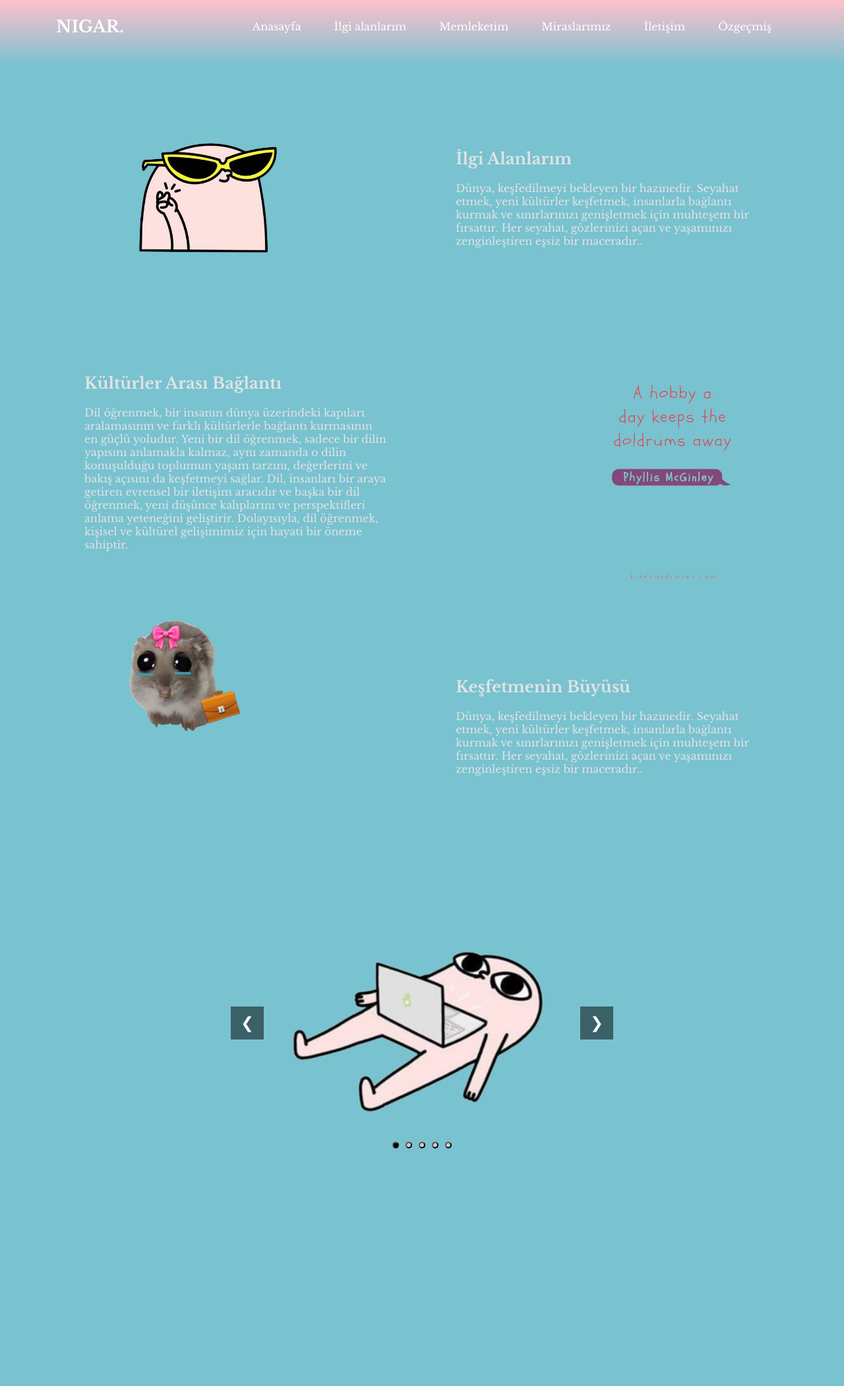
After one commit to nigaarr/proje, a PHP site: page /html/memlekketim.html in a window 1280 px wide. The commit adds this page. Shown: the whole page at 66% size. Run offline with PHP 8.4, Linux system fonts and the light colour scheme; some libraries are stand-ins or nearby versions.

Commit message:
memleketim
Memleketim kısmına slider ekledim ve sliderdaki reismlere dokunulduğu zaman bizi yeni sayfalara götürüyor slider onun içinde linkler ekledim ve bunu js kodu ile yapıla bilmesi için bir kısım html kodları ekledim

```diff
--- a/css/anasayfa.css
+++ b/css/anasayfa.css
@@ -6,6 +6,7 @@ html{
     padding: 0;
     list-style: none;
     text-decoration: none;
+    box-sizing: border-box;
 }
 body{
     background: #79c2d0;
@@ -286,3 +287,72 @@ ul li {
     top: 0px; /* Üstten 10 piksel mesafe */
     right: 10px; /* Sağdan 10 piksel mesafe */
 }
+/*-------------------------- Memleketim -------------------------*/
+.slider-container {
+    position: relative;
+    width: 600px;
+    height: 400px;
+    margin: 50px auto;
+}
+
+.slide {
+    position: absolute;
+    top: 0;
+    left: 0;
+    width: 100%;
+    height: 100%;
+    opacity: 0;
+    transition: opacity 0.5s ease-in-out;
+}
+
+.slide img {
+    width: 100%;
+    height: 100%;
+    object-fit: cover;
+}
+
+.slide.active {
+    opacity: 1;
+}
+
+.prev-btn, .next-btn {
+    position: absolute;
+    top: 50%;
+    transform: translateY(-50%);
+    width: 50px;
+    height: 50px;
+    background-color: rgba(0, 0, 0, 0.5);
+    color: white;
+    font-size: 24px;
+    border: none;
+    cursor: pointer;
+}
+
+.prev-btn {
+    left: 10px;
+}
+
+.next-btn {
+    right: 10px;
+}
+
+.dot-container {
+    position: absolute;
+    bottom: 10px;
+    left: 50%;
+    transform: translateX(-50%);
+    display: flex;
+}
+
+.dot {
+    width: 10px;
+    height: 10px;
+    margin: 0 5px;
+    background-color: #ccc;
+    border-radius: 50%;
+    cursor: pointer;
+}
+
+.dot.active {
+    background-color: #000;
+}
--- a/html/anasayfa.html
+++ b/html/anasayfa.html
@@ -21,7 +21,7 @@
             <ul class="nav_links">
                 <li><a href="anasayfa.html">Anasayfa</a></li>
                 <li><a href="ilgialanlarım.html">İlgi alanlarım</a></li>
-                <li><a href="#memleketim">Memleketim</a></li>
+                <li><a href="memlekketim.html">Memleketim</a></li>
                 <li><a href="#miraslarimiz">Miraslarımız</a></li>
                 <li><a href="#iletisim">İletişim</a></li>
                 <li><a href="cv.html">Özgeçmiş</a></li>
--- a/html/login.html
+++ b/html/login.html
@@ -21,8 +21,8 @@
                 <ul>
                     <li><a href="anasayfa.html" class="link">Anasayfa</a></li>
                     <li><a href="ilgialanlarım.html" class=" link">İlgi alanlarım</a></li>
-                    <li><a href="#memleketim" class="link">Memleketim</a></li>
-                    <li><a href="#miraslarimiz" class="link">Miraslarımız</a></li>
+                    <li><a href="memlekketim.html" class="link">Memleketim</a></li>
+                    <li><a href="#miralarimiz" class="link">Miraslarımız</a></li>
                     <li><a href="#iletisim" class=" link">İletişim</a></li>
                     <li><a href="cv.html" class=" link">Özgeçmiş</a></li>
                 </ul>
--- /dev/null
+++ b/html/memlekketim.html
@@ -0,0 +1,112 @@
+<!DOCTYPE html>
+<html lang="en">
+<head>
+    <meta charset="UTF-8">
+    <meta name="viewport" content="width=device-width, initial-scale=1.0">
+    <link href="https://fonts.googleapis.com/css2?family=Libre+Baskerville:ital,wght@0,400;0,700;1,400&display=swap" rel="stylesheet">
+    <link href='https://unpkg.com/boxicons@2.1.4/css/boxicons.min.css' rel='stylesheet'>
+    <link href='https://unpkg.com/boxicons@2.1.4/css/boxicons.min.css' rel='stylesheet'>
+    <link rel="stylesheet" href="https://cdnjs.cloudflare.com/ajax/libs/font-awesome/5.15.4/css/all.min.css">
+    <link rel="stylesheet" href="/css/anasayfa.css">
+    <title>Nigar's website</title>
+</head>
+<body>
+    <header>
+        <div class="navbar">
+            <div class="logo">
+                <h2><a href="#">Nigar.</a></h2>
+            </div>
+            <div class="nav-menu" id="navMenu">
+                <ul class="nav_links">
+                    <li><a href="anasayfa.html" class="link">Anasayfa</a></li>
+                    <li><a href="ilgialanlarım.html" class="link">İlgi alanlarım</a></li>
+                    <li><a href="memlekketim.html" class="link_active">Memleketim</a></li>
+                    <li><a href="#miraslarimiz" class="link">Miraslarımız</a></li>
+                    <li><a href="#iletisim" class="link">İletişim</a></li>
+                    <li><a href="cv.html" class="link">Özgeçmiş</a></li>
+                </ul>
+            </div>
+        </div>
+    </header>
+   <section id="memlekketim">
+    <div class="aboutme">
+        <div class="aboutme_child1">
+            <img src="/images/me.png" class="image1">
+        </div>
+        <div class="aboutme_child">
+        <h1>İlgi Alanlarım</h1><br>
+        <p>  Dünya, keşfedilmeyi bekleyen bir hazinedir.
+             Seyahat etmek, yeni kültürler keşfetmek, insanlarla
+             bağlantı kurmak ve sınırlarınızı genişletmek için muhteşem
+              bir fırsattır. Her seyahat, gözlerinizi açan ve yaşamınızı
+              zenginleştiren eşsiz bir maceradır..</p>
+        </div>
+    </div>
+    <div class="aboutme">
+        <div class="aboutme_child">
+        <h1>Kültürler Arası Bağlantı</h1><br>
+        <p>  Dil öğrenmek, bir insanın dünya üzerindeki kapıları aralamasının
+             ve farklı kültürlerle bağlantı kurmasının en güçlü yoludur. Yeni bir
+             dil öğrenmek, sadece bir dilin yapısını anlamakla kalmaz, aynı zamanda
+             o dilin konuşulduğu toplumun yaşam tarzını, değerlerini ve bakış açısını
+              da keşfetmeyi sağlar. Dil, insanları bir araya getiren evrensel bir iletişim
+               aracıdır ve başka bir dil öğrenmek, yeni düşünce kalıplarını ve perspektifleri
+                anlama yeteneğini geliştirir. Dolayısıyla, dil öğrenmek, kişisel ve kültürel
+                 gelişimimiz için hayati bir öneme sahiptir.</p>
+        </div>
+        <div class="aboutme_child1">
+            <img src="/images/hobby.png" class="image1">
+        </div>
+    </div>
+    <div class="aboutme">
+        <div class="aboutme_child1">
+            <img src="/images/Bow_hamster-removebg-preview.png" class="image1">
+        </div>
+        <div class="aboutme_child">
+        <h1>Keşfetmenin Büyüsü</h1><br>
+        <p>  Dünya, keşfedilmeyi bekleyen bir hazinedir.
+             Seyahat etmek, yeni kültürler keşfetmek, insanlarla
+             bağlantı kurmak ve sınırlarınızı genişletmek için muhteşem
+              bir fırsattır. Her seyahat, gözlerinizi açan ve yaşamınızı
+              zenginleştiren eşsiz bir maceradır..</p>
+        </div>
+    </div>
+
+    <div class="slider-container">
+        <div class="slide">
+            <img src="/images/die.png" alt="Image 1" class="slide-image" data-url="https://www.google.com.tr/?gws_rd=ssl">
+        </div>
+        <div class="slide">
+            <img src="/images/esc.png" alt="Image 2" class="slide-image" data-url="https://www.google.com.tr/?gws_rd=ssl">
+        </div>
+        <div class="slide">
+            <img src="/images/heart.png" alt="Image 3" class="slide-image" data-url="https://www.google.com.tr/?gws_rd=ssl">
+        </div>
+        <div class="slide">
+            <img src="/images/nojus.jpeg" alt="Image 4" class="slide-image" data-url="https://www.google.com.tr/?gws_rd=ssl">
+        </div>
+        <div class="slide">
+            <img src="/images/me.png" alt="Image 5" class="slide-image" data-url="https://www.google.com.tr/?gws_rd=ssl">
+        </div>
+        <button class="prev-btn">&#10094;</button>
+        <button class="next-btn">&#10095;</button>
+        <div class="dot-container">
+            <button class="dot"></button>
+            <button class="dot"></button>
+            <button class="dot"></button>
+            <button class="dot"></button>
+            <button class="dot"></button>
+        </div>
+    </div>
+
+
+
+ </section>
+ <section>
+
+ </section>
+
+    <script src="/js/memleketim.js"></script>
+    <script src="https://kit.fontawesome.com/4cfc548dd4.js" crossorigin="anonymous"></script>
+</body>
+</html>
--- a/js/login.js
+++ b/js/login.js
@@ -47,3 +47,5 @@ function myMenuFunction() {
         document.getElementById("memleketimDropdown").addEventListener("click", function() {
             document.getElementById("memleketimContent").classList.toggle("show");
         });
+
+//Slider
```
Also changed, not shown: html/cv.html (+1 -7 lines), html/ilgialanlarım.html (+1 -7 lines), js/memleketim.js (added, +81 -0 lines).
